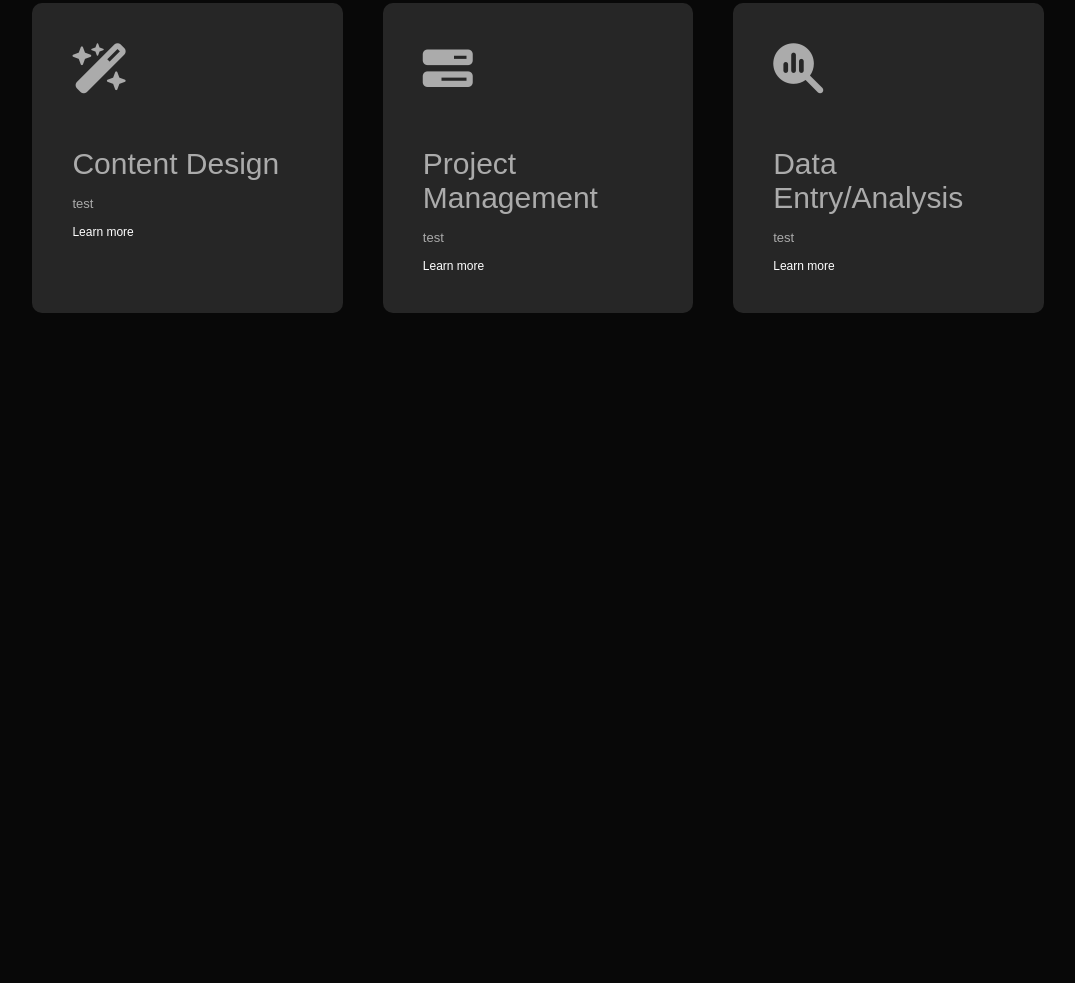
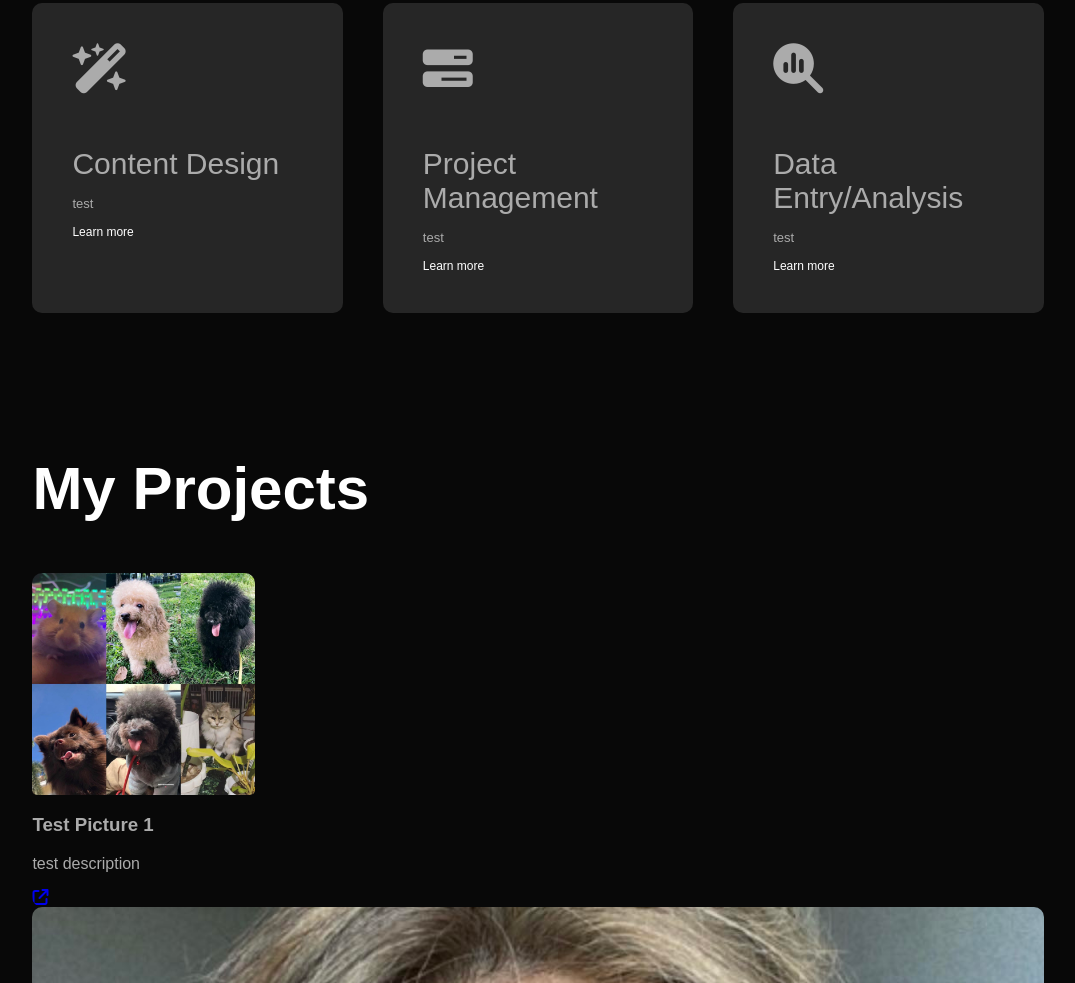
Before and after one commit to janellealmonte/Project1, a plain HTML site: page index.html in a window 1280 px wide. Shown: the part 1817-2800 px from the top of the page, without its empty margins (102-1177 px from the left). Before the commit the page ends 2258 px from the top, so only its background shows below. Drawn offline with Linux system fonts and the light colour scheme.

Commit message:
new file:   images/work-1.png 	new file:   images/work-2.png 	new file:   images/work-3.png 	modified:   index.html 	modified:   style.css

```diff
--- a/index.html
+++ b/index.html
@@ -103,14 +103,36 @@
                 <p>test</p>
                 <a href="#">Learn more</a>
             </div>
-
         </div>
-
-
     </div>
-
 </div>
 
+<!---------portfolio--------->
+<div id="portfolio">
+    <div class="container">
+        <h1 class="sub-title">My Projects</h1>
+        <div class="work-list">
+            <div class="work">
+                <img src="images/work-1.png">
+                <div class="layer">
+                    <h3>Test Picture 1</h3>
+                    <p>test description</p>
+                    <a href="#"><i class="fa-solid fa-arrow-up-right-from-square"></i></a>
+                </div>
+            </div>
+            </div>
+            <div class="work">
+                <img src="images/work-3.png">
+                <div class="layer">
+                    <h3>Test Picture 3</h3>
+                    <p>test description</p>
+                    <a href="#"><i class="fa-solid fa-arrow-up-right-from-square"></i></a>
+            </div>
+        </div>
+    </div>
+</div>
+
+<!---------last stop 1:01:03 https://www.youtube.com/watch?v=0YFrGy_mzjY--------->
 
 <script>
 
--- a/style.css
+++ b/style.css
@@ -173,3 +173,26 @@ nav ul li a:hover::after{
     transform: translateY(-10px);
 
 }
+/* ---------portfolio---------- */
+#portfolio {
+    padding: 50px 0;
+}
+
+.work-list {
+    display: grid;
+    grid-template-columns: repeat(auto-fill, minmax(200px, 1fr)); /* Adjust minmax and column width as needed */
+    grid-gap: 40px;
+    margin-top: 50px;
+}
+
+.work {
+    border-radius: 10px;
+    position: relative;
+    overflow: hidden;
+}
+
+.work img {
+    width: 100%; /* Set all images to 100% width to make them responsive */
+    border-radius: 5px;
+    display: block;
+}
```
Also changed, not shown: images/work-1.png (added), images/work-2.png (added), images/work-3.png (added).
